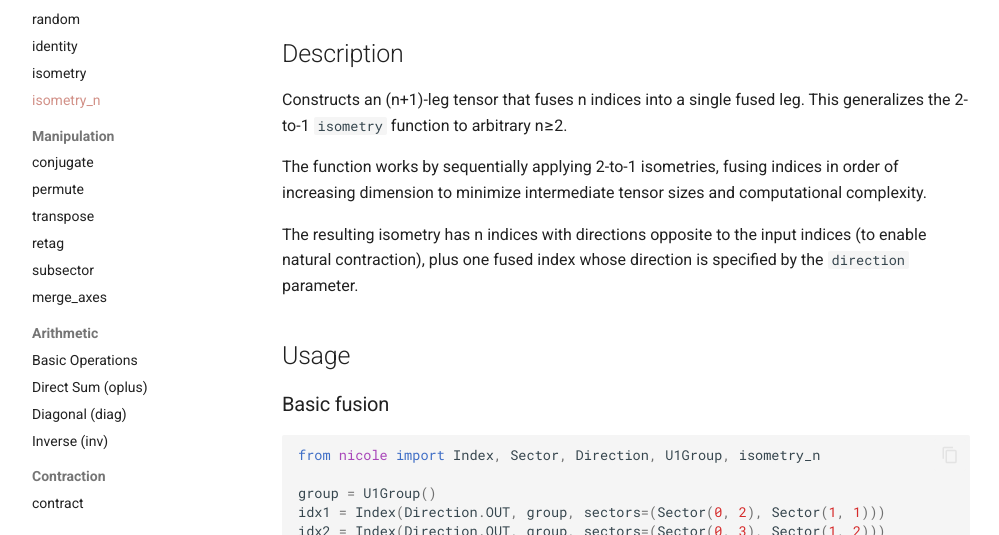
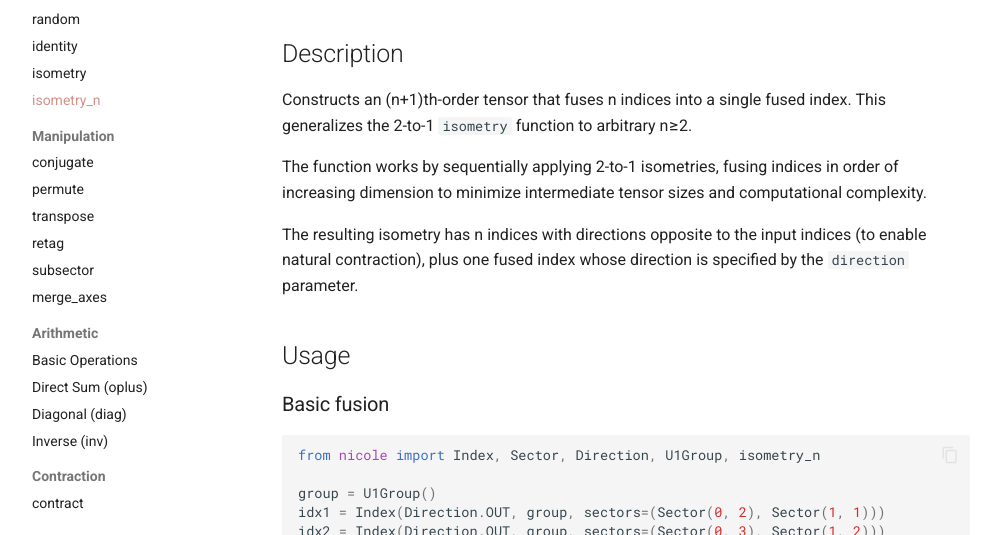
Before and after one commit to Ideogenesis-AI/Nicole, an MkDocs documentation site: the page built from docs/api/creation/isometry_n.md, in a window 1280 px wide and 900 px high, cut to the strip 365-900 px from the top of the window. Shown: the whole strip, without its empty margins (14-1013 px from the left). Built offline with MkDocs 1.6.1 and Material for MkDocs 9.7.7, drawn with Linux system fonts in a browser that asks for light colours; comment, search, counter and statistics services are not loaded; the version menu is left out.

Commit message:
Update tensor documentation for clarity and consistency
This commit revises the documentation for the `identity`, `isometry`, and `isometry_n` functions to enhance clarity by replacing terms like 'leg' with 'index' and updating descriptions to specify tensor order. These changes aim to improve user understanding of tensor structures and their operations within the Nicole library.

```diff
--- a/docs/api/creation/isometry_n.md
+++ b/docs/api/creation/isometry_n.md
@@ -9,7 +9,7 @@ Create an n-to-1 fusion isometry tensor.
 
 ## Description
 
-Constructs an (n+1)-leg tensor that fuses n indices into a single fused leg. This generalizes the 2-to-1 `isometry` function to arbitrary n≥2.
+Constructs an (n+1)th-order tensor that fuses n indices into a single fused index. This generalizes the 2-to-1 `isometry` function to arbitrary n≥2.
 
 The function works by sequentially applying 2-to-1 isometries, fusing indices in order of increasing dimension to minimize intermediate tensor sizes and computational complexity.
 
```
Also changed, not shown: docs/api/creation/identity.md (+1 -1 lines), docs/api/creation/isometry.md (+2 -2 lines).
